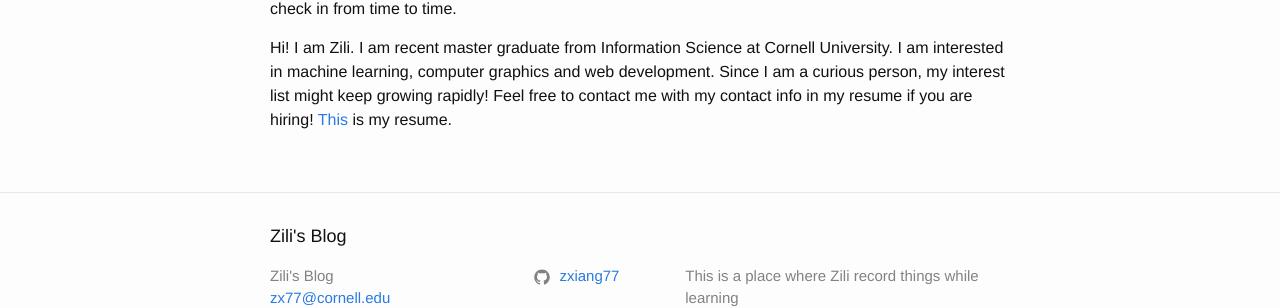
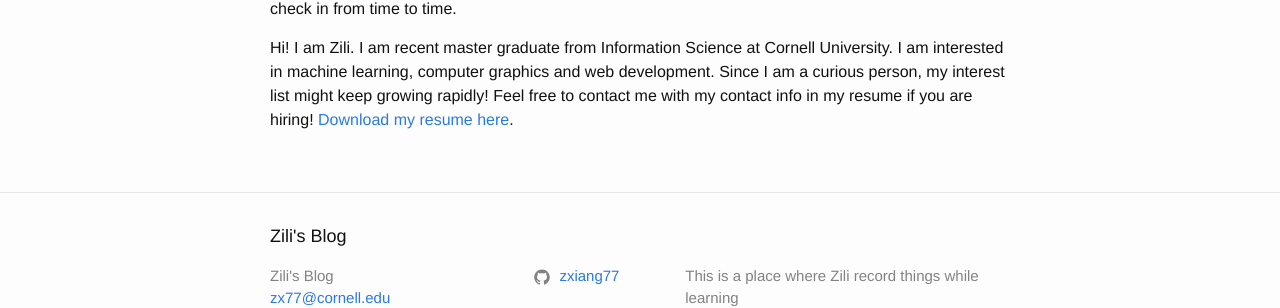
Before and after one commit to zxiang77/zx.blog, a Jekyll site: the page built from about.md, in a window 1280 px wide. Shown: the part 215-523 px from the top of the page. Built offline with Jekyll 4.4.1, drawn with Linux system fonts in a browser that asks for light colours.

Commit message:
update about

```diff
--- a/about.md
+++ b/about.md
@@ -7,5 +7,5 @@ permalink: /about/
 Welcome to Zili's personal website!! I created this site to share some of my interesting projects and my thoughts. I post some of my projects to this site and record my thoughts in learning. Please feel free to check in from time to time.
 
 Hi! I am Zili. I am recent master graduate from Information Science at Cornell University. I am interested in machine learning, computer graphics and web development. Since I am a curious person, my interest list might keep growing rapidly! Feel free to contact me with my contact info in my resume if you are hiring!
-[This]({{ site.url }}/assets/Zili_Resume.pdf) is my resume.
+[Download my resume here]({{ site.url }}/assets/Zili_Resume.pdf).
 <!-- ![image-title-here](/assets/profile.jpg){ width=50% } -->
```
